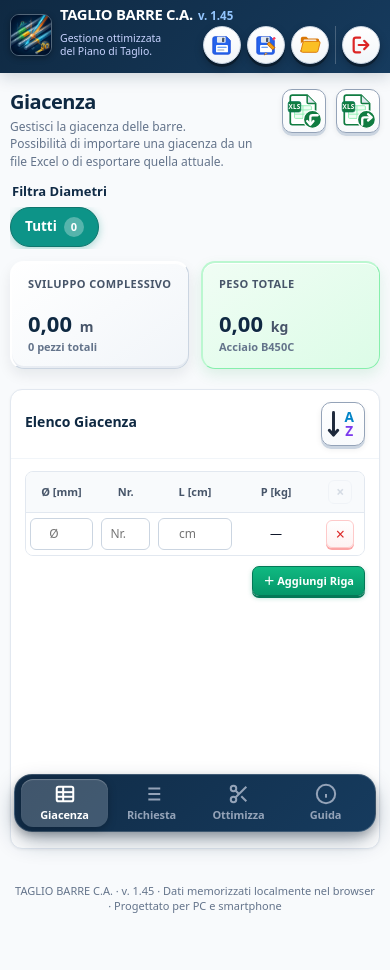
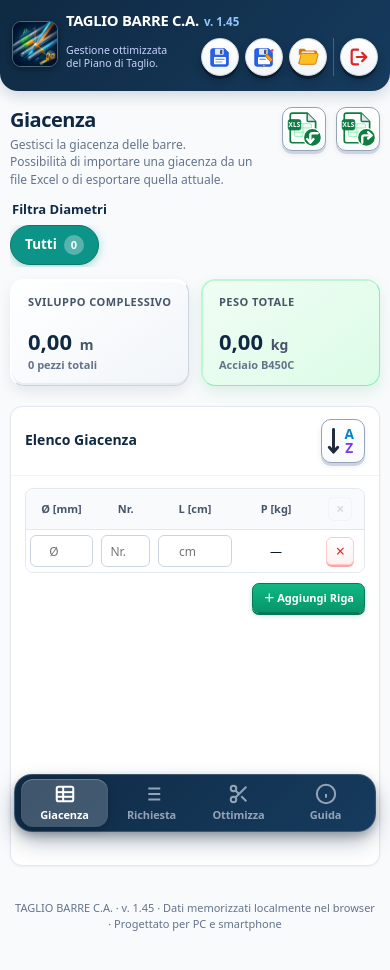
Before and after one commit to Gianc79/b4_-_CUtT--1n6_, a React (Vite) app: page / in a window 390 px wide. Shown: the top 970 px of the page. Built offline with nearby package versions, Linux system fonts and the light colour scheme.

Commit message:
style: refactor topbar layout and spacing
Update padding, border-radius, and element spacing in the topbar and brand header to improve visual consistency and layout balance.

```diff
--- a/src/index.css
+++ b/src/index.css
@@ -76,7 +76,8 @@ button:focus-visible, input:focus-visible, select:focus-visible {
   z-index: 30;
   background: linear-gradient(135deg, var(--navy), var(--navy2));
   color: #fff;
-  padding: 9px max(14px, calc((100vw - 1200px) / 2));
+  padding: 13px max(14px, calc((100vw - 1200px) / 2)) 15px;
+  border-radius: 0 0 18px 18px;
   box-shadow: 0 4px 15px rgba(15, 41, 66, 0.18);
 }
 
@@ -172,7 +173,7 @@ button:focus-visible, input:focus-visible, select:focus-visible {
 .desktop-nav {
   display: none;
   max-width: 1200px;
-  margin: 7px auto 0;
+  margin: 11px auto 0;
   padding: 3px;
   background: rgba(255, 255, 255, 0.12);
   border-radius: 9px;
@@ -2925,9 +2926,9 @@ tr.row-applied td {
 
 .brand-subtitle-twolines-v132,
 .brand-subtitle-twolines-v131 {
-  margin: 2px 0 0;
+  margin: 3px 0 0;
   font-size: 11px;
-  line-height: 1.2;
+  line-height: 1.25;
   color: #c7d2fe;
   white-space: normal;
 }
@@ -2972,8 +2973,9 @@ tr.row-applied td {
 /* Smartphone specifico (<= 640px): Fascia compatta con 4 icone affiancate sulla stessa riga e dimensioni invariate (v. 1.45) */
 @media (max-width: 640px) {
   .topbar {
-    padding: 6px 10px 9px !important;
+    padding: 12px 12px 15px !important;
     min-height: 0 !important;
+    border-radius: 0 0 18px 18px;
     box-sizing: border-box;
   }
 
@@ -2983,7 +2985,7 @@ tr.row-applied td {
     grid-template-columns: auto minmax(0, 1fr) auto !important;
     grid-template-rows: auto auto !important;
     column-gap: 8px !important;
-    row-gap: 3px !important;
+    row-gap: 8px !important;
     align-items: center !important;
     width: 100% !important;
   }
@@ -2995,8 +2997,8 @@ tr.row-applied td {
   .brandmark-app-icon {
     grid-column: 1 !important;
     grid-row: 1 / span 2 !important;
-    width: 42px !important;
-    height: 42px !important;
+    width: 46px !important;
+    height: 46px !important;
     align-self: center !important;
   }
 
@@ -3016,7 +3018,7 @@ tr.row-applied td {
   .brand-app-name {
     font-size: clamp(13.5px, 3.8vw, 15.5px) !important;
     letter-spacing: -0.02em !important;
-    line-height: 1.15 !important;
+    line-height: 1.2 !important;
     white-space: nowrap !important;
     margin: 0 !important;
     display: flex !important;
@@ -3035,7 +3037,7 @@ tr.row-applied td {
     align-self: center !important;
     margin: 0 !important;
     font-size: 10.5px !important;
-    line-height: 1.2 !important;
+    line-height: 1.25 !important;
     color: #c7d2fe !important;
     white-space: normal !important;
     min-width: 0 !important;
@@ -3084,7 +3086,7 @@ tr.row-applied td {
 
 @media (max-width: 355px) {
   .topbar {
-    padding: 6px 8px 9px !important;
+    padding: 12px 8px 15px !important;
   }
 
   .brandline-v132,
```
